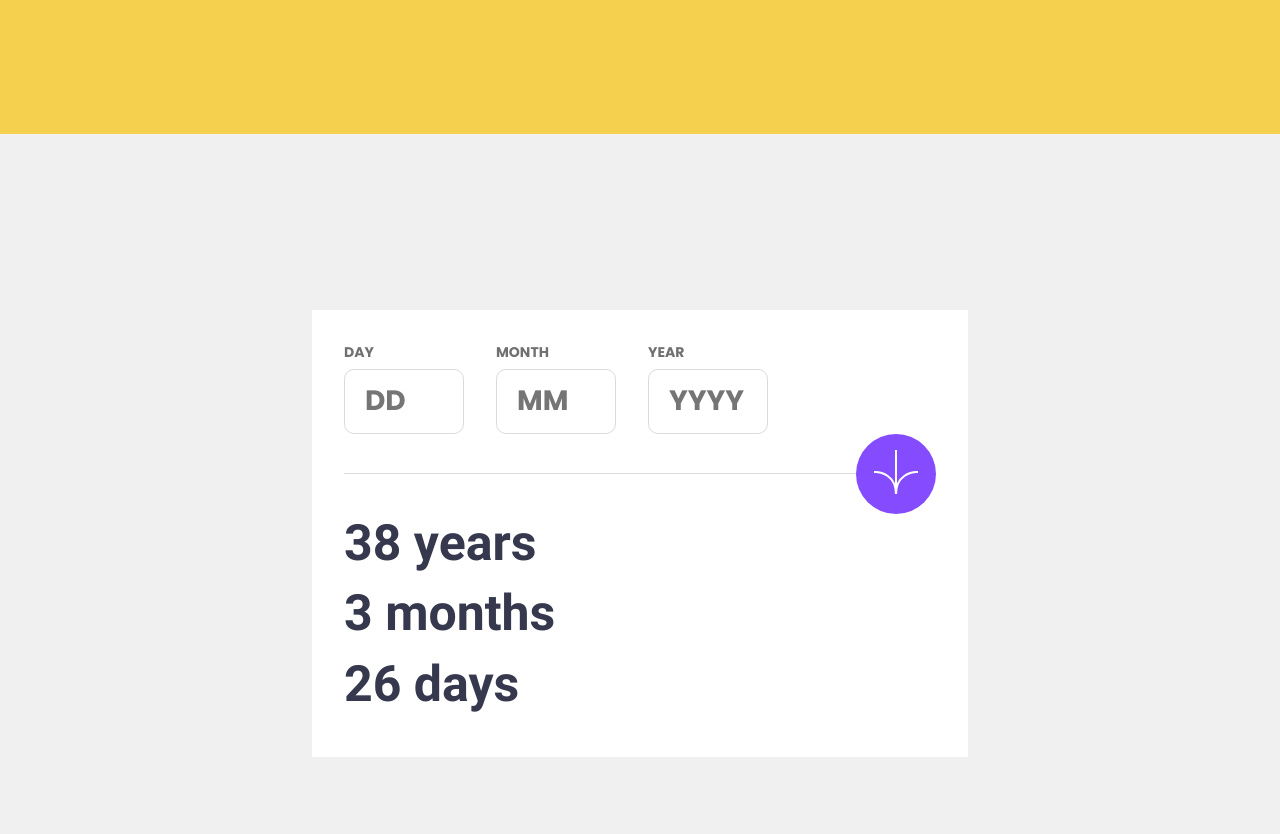
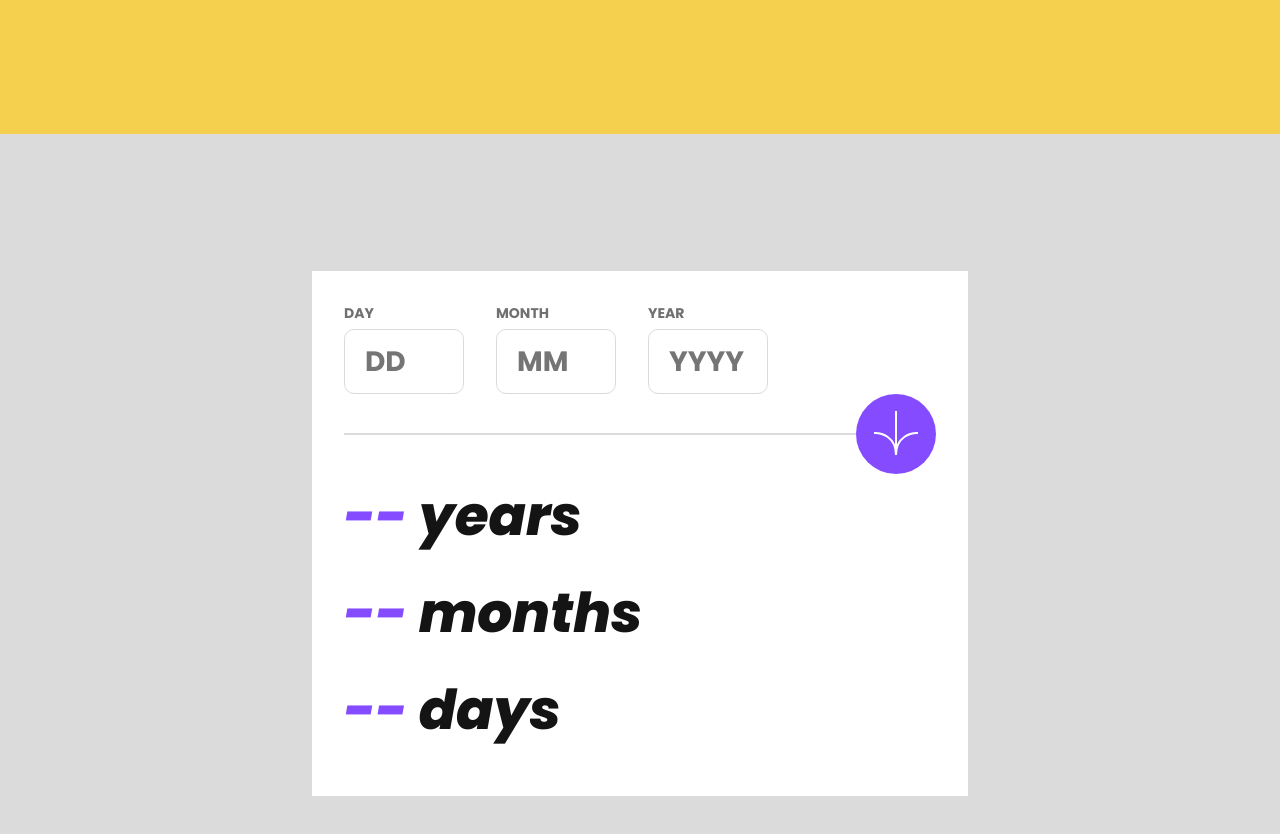
Before and after one commit to enmagal/frontend-mentor, a React (Create React App) app in the folder frontend-mentor-result/: page / in a window 1280 px wide. Shown: the part 3800-4634 px from the top of the page. Built offline with nearby package versions, Linux system fonts and the light colour scheme.

Commit message:
continue dev agecalc

```diff
--- a/frontend-mentor-result/src/age-calculator/AgeCalculator.css
+++ b/frontend-mentor-result/src/age-calculator/AgeCalculator.css
@@ -11,9 +11,15 @@
 }
 
 @font-face {
-  font-family: "Poppins_800ExtraBOld"; /*Can be any text*/
+  font-family: "Poppins_800ExtraBold"; /*Can be any text*/
   src: local("Poppins-ExtraBold"),
     url("./assets/fonts/Poppins-ExtraBold.ttf") format("truetype");
+}
+
+@font-face {
+  font-family: "Poppins_800ExtraBoldI"; /*Can be any text*/
+  src: local("Poppins-ExtraBoldItalic"),
+    url("./assets/fonts/Poppins-ExtraBoldItalic.ttf") format("truetype");
 }
 
 :root {
@@ -31,7 +37,7 @@
   display: flex;
   align-items: center;
   justify-content: center;
-  background-color: var(--offWhite);
+  background-color: var(--lightgrey);
 }
 
 .AgeCalculatorCard {
@@ -100,3 +106,14 @@
 .AgeForm {
   display: flex;
 }
+
+.AgeCalculatorResult > h1 {
+  font-family: "Poppins_800ExtraBoldI";
+  font-size: 55px;
+  color: var(--offBlack);
+}
+
+.AgeCalculatorResult > h1 > em {
+  font-style: normal;
+  color: var(--purple);
+}
--- a/frontend-mentor-result/src/age-calculator/AgeCalculator.js
+++ b/frontend-mentor-result/src/age-calculator/AgeCalculator.js
@@ -17,27 +17,82 @@ function TextInput(props) {
   );
 }
 
+function calculateAge(birthDay, birthMonth, birthYear) {
+  const currentDate = new Date();
+  const birthDate = new Date(birthMonth + "/" + birthDay + "/" + birthYear);
+  const Anniversary = new Date(
+    birthMonth + "/" + birthDay + "/" + currentDate.getFullYear()
+  );
+  const day = 0;
+  const month = currentDate.getMonth() + 1;
+  var year = 0;
+  if (currentDate > Anniversary) {
+    year = currentDate.getFullYear() - birthDate.getFullYear();
+  } else {
+    year = currentDate.getFullYear() - birthDate.getFullYear() - 1;
+  }
+  return [day, month, year];
+}
+
 function AgeCalculator(props) {
-  const [year, setYear] = useState(38);
-  const [month, setMonth] = useState(3);
-  const [day, setDay] = useState(26);
+  const [year, setYear] = useState("--");
+  const [month, setMonth] = useState("--");
+  const [day, setDay] = useState("--");
+  const [birthDay, setBirthDay] = useState();
+  const [birthMonth, setBirthMonth] = useState();
+  const [birthYear, setBirthYear] = useState();
+  const handleChangeYear = (event) => {
+    setBirthYear(event.target.value);
+  };
+  const handleChangeMonth = (event) => {
+    setBirthMonth(event.target.value);
+  };
+  const handleChangeDay = (event) => {
+    setBirthDay(event.target.value);
+  };
+  const handleClick = () => {
+    const [daysNb, monthNb, yearNb] = calculateAge(
+      birthDay,
+      birthMonth,
+      birthYear
+    );
+    setDay(daysNb);
+    setMonth(monthNb);
+    setYear(yearNb);
+  };
   return (
     <div className="AgeCalculatorSection">
       <div className="AgeCalculatorCard">
         <div className="AgeForm">
-          <TextInput name="day" placeholder="DD" />
-          <TextInput name="month" placeholder="MM" />
-          <TextInput name="year" placeholder="YYYY" />
+          <TextInput name="day" placeholder="DD" onChange={handleChangeDay} />
+          <TextInput
+            name="month"
+            placeholder="MM"
+            onChange={handleChangeMonth}
+          />
+          <TextInput
+            name="year"
+            placeholder="YYYY"
+            onChange={handleChangeYear}
+          />
         </div>
         <div className="validation">
           <div className="line" />
-          <button className="ArrowButton">
+          <button className="ArrowButton" onClick={handleClick}>
             <ReactArrow />
           </button>
         </div>
-        <h1>{year} years</h1>
-        <h1>{month} months</h1>
-        <h1>{day} days</h1>
+        <div className="AgeCalculatorResult">
+          <h1>
+            <em>{year}</em> years
+          </h1>
+          <h1>
+            <em>{month}</em> months
+          </h1>
+          <h1>
+            <em>{day}</em> days
+          </h1>
+        </div>
       </div>
     </div>
   );
```
